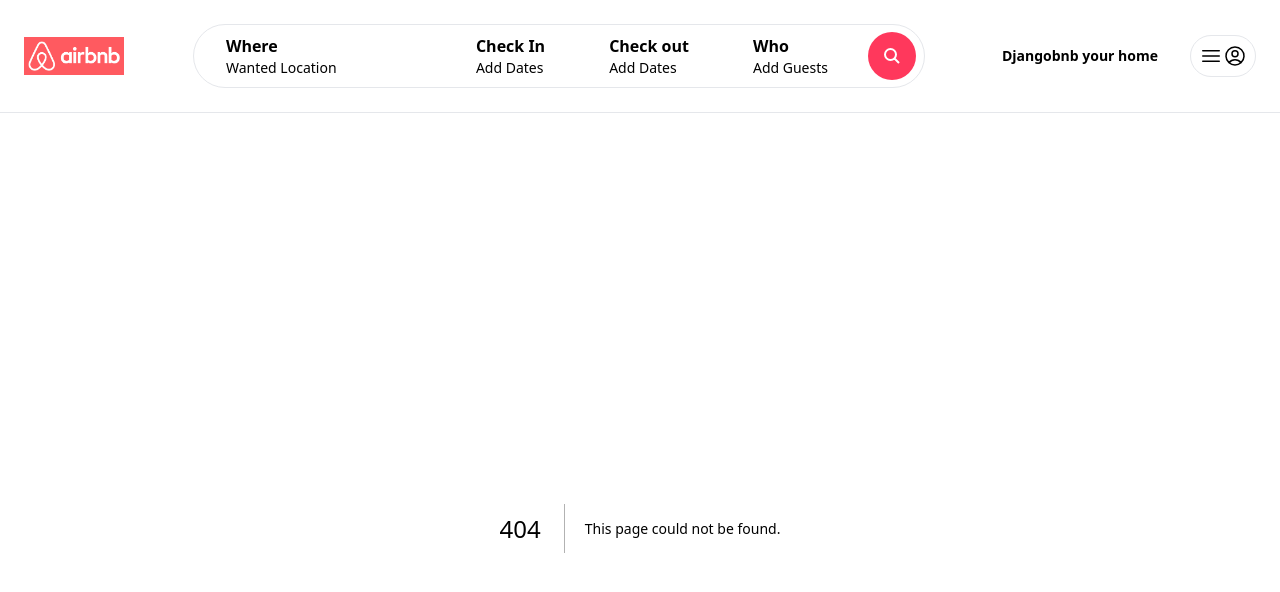
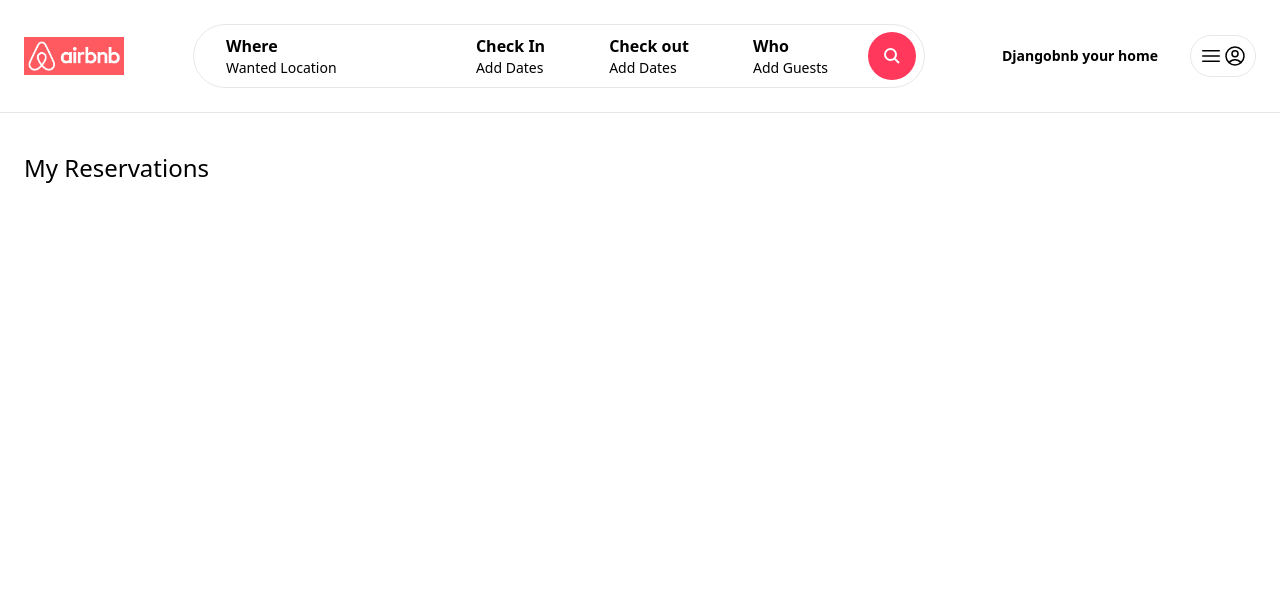
Before and after one commit to GabrielGLuna/Airbnb, a Next.js app: page /myproperties in a window 1280 px wide. Before the commit this address had no page. Shown: the top 592 px of the page. Built offline with nearby package versions, Linux system fonts and the light colour scheme.

Commit message:
02 my reservations(static)

```diff
--- /dev/null
+++ b/app/myproperties/page.tsx
@@ -0,0 +1,10 @@
+import Image from "next/image"
+const MyPropertiesPage = () =>
+    {
+    return (
+        <main className="max-w-[1500px mx-auto px-6 pb-6" >
+                <h1 className="my-6 mb-6 text-2xl">My Reservations</h1>
+        </main>
+           )
+    }
+export default MyPropertiesPage
```
Also changed, not shown: app/myreservations/page.tsx (+4 -10 lines).
